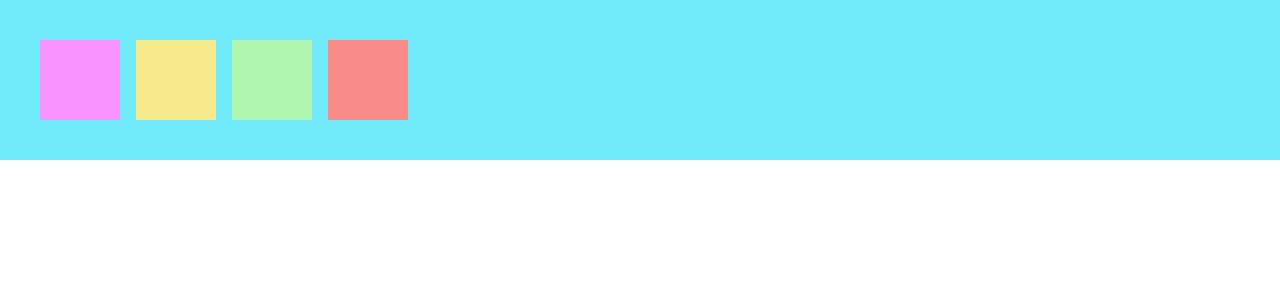
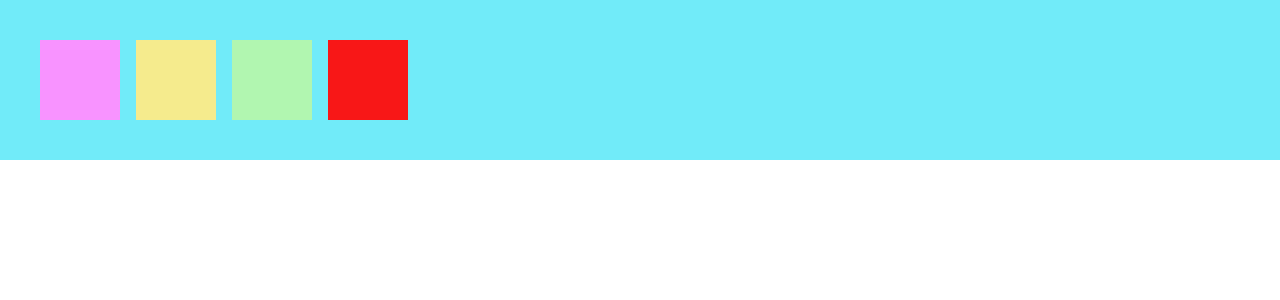
Before and after one commit to Peachkaaa/tokens, a Nuxt app: page / in a window 1280 px wide. Shown: the top 300 px of the page. Built offline with nearby package versions, Linux system fonts and the light colour scheme.

Commit message:
chore: rebuild token outputs

```diff
--- a/app/assets/css/tokens.css
+++ b/app/assets/css/tokens.css
@@ -3,7 +3,7 @@
  */
 
 :root {
-  --primaryMode1Red100: #f98888;
+  --primaryMode1Red100: #f81717;
   --primaryMode1Yellow100: #f5eb8d;
   --primaryMode1Green100: #b1f6b0;
   --primaryMode1Green200: #6bad6a;
```
